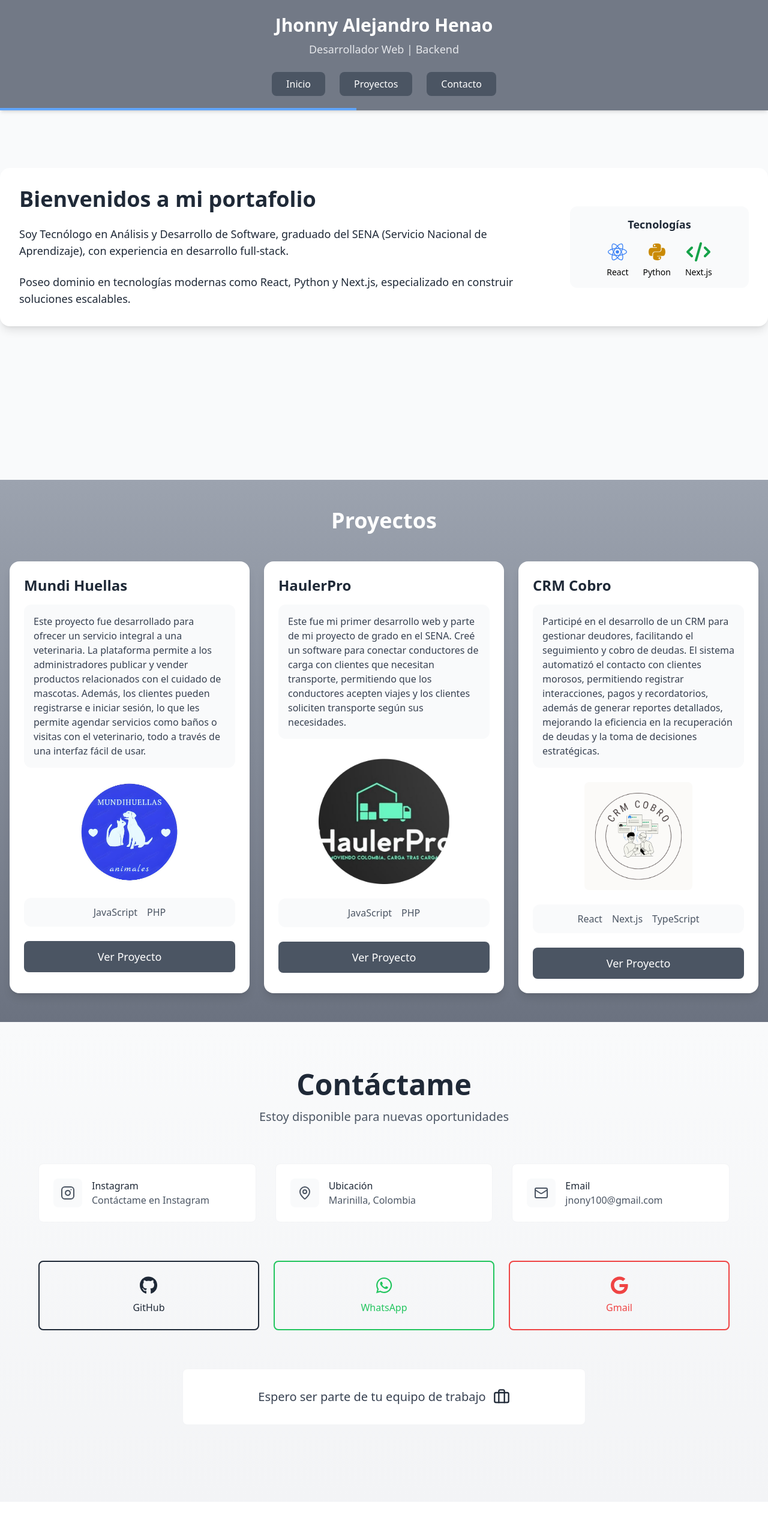
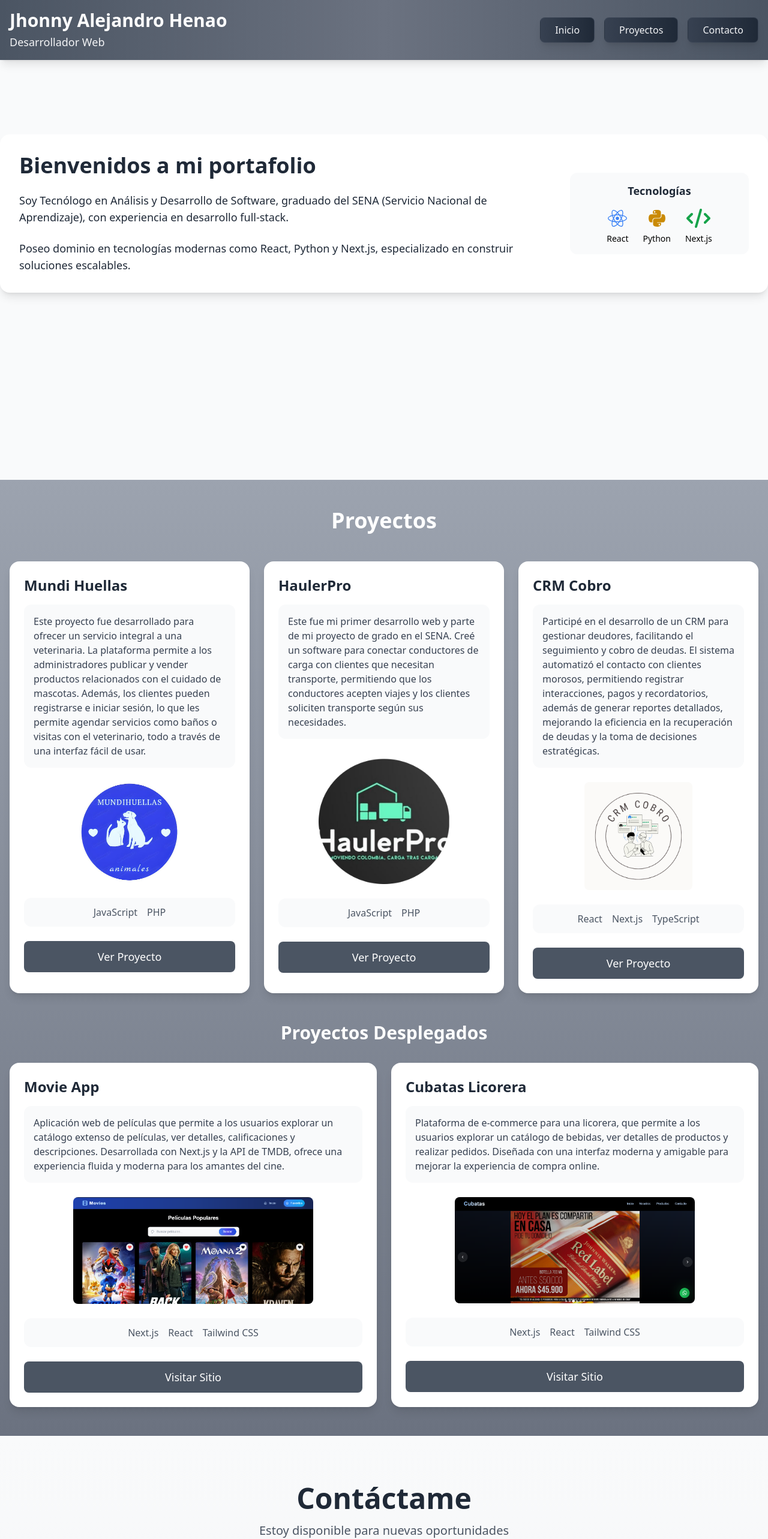
Before and after one commit to Jhonny-Henao/portafolio-jhonny, a Next.js app: page / in a window 1280 px wide. Shown: the top 2566 px of the page at 60% size. Before the commit the page ends 2504 px from the top, so only its background shows below. Built offline with nearby package versions, Linux system fonts and the light colour scheme.

Commit message:
cambios proyectos y header

```diff
--- a/src/components/Header.tsx
+++ b/src/components/Header.tsx
@@ -4,23 +4,16 @@ import React, { useEffect, useState } from 'react';
 import { FontAwesomeIcon } from '@fortawesome/react-fontawesome';
 import { faReact, faPython } from '@fortawesome/free-brands-svg-icons';
 import { faCode } from '@fortawesome/free-solid-svg-icons';
-import { motion, AnimatePresence } from "framer-motion";
+import { motion } from "framer-motion";
 
 export const Header = () => {
   const [isScrolled, setIsScrolled] = useState(false);
-  const [scrollProgress, setScrollProgress] = useState(0);
   const [isMenuOpen, setIsMenuOpen] = useState(false);
 
+  useEffect(() => {
     const handleScroll = () => {
-    const scrollPosition = window.scrollY;
-    const windowHeight = window.innerHeight;
-    const documentHeight = document.documentElement.scrollHeight;
-    const scrollProgress = (scrollPosition / (documentHeight - windowHeight)) * 100;
-    setScrollProgress(scrollProgress);
-    setIsScrolled(scrollPosition > 50);
+      setIsScrolled(window.scrollY > 50);
     };
-
-  useEffect(() => {
     window.addEventListener('scroll', handleScroll);
     return () => window.removeEventListener('scroll', handleScroll);
   }, []);
@@ -37,110 +30,82 @@ export const Header = () => {
     }
   };
 
-  const headerVariants = {
-    initial: { y: -100 },
-    animate: { y: 0, transition: { type: "spring", stiffness: 100 } },
-  };
-
-  const navItemVariants = {
-    hidden: { opacity: 0, y: 20 },
-    visible: (i: number) => ({
-      opacity: 1,
-      y: 0,
-      transition: {
-        delay: i * 0.1,
-        duration: 0.5,
-      },
-    }),
-  };
-
   return (
     <div className="flex flex-col min-h-screen bg-gray-50">
       <motion.header
-        variants={headerVariants}
-        initial="initial"
-        animate="animate"
-        className={`
-          bg-gray-500/95 backdrop-blur-sm
-          flex flex-col items-center
-          py-4 md:py-6
-          transition-all duration-300
-          ${isScrolled ? 'sticky top-0 z-50 shadow-xl' : 'relative shadow-md'}
-        `}
+        initial={{ y: -100, opacity: 0 }}
+        animate={{
+          y: 0,
+          opacity: 1,
+          transition: {
+            type: "spring",
+            stiffness: 100,
+            damping: 20
+          }
+        }}
+        className="fixed top-0 w-full z-50 bg-gradient-to-r from-gray-600 via-gray-500 to-gray-600 shadow-lg backdrop-blur-lg"
       >
-        {/* Barra de progreso */}
-        <motion.div
-          initial={{ width: 0 }}
-          animate={{ width: `${scrollProgress}%` }}
-          className="absolute bottom-0 left-0 h-1 bg-blue-400"
-        />
-
-        {/* Nombre y título */}
-        <motion.div
-          initial={{ opacity: 0, y: 20 }}
-          animate={{ opacity: 1, y: 0 }}
-          className="text-center"
-        >
+        <div className="max-w-7xl mx-auto px-4 w-full py-4">
+          <div className="flex flex-col md:flex-row items-center justify-between">
+            {/* Título y subtítulo */}
+            <motion.div className="text-center md:text-left">
               <motion.h1
-            className={`
-              text-white font-bold
-              transition-all duration-300
-              ${isScrolled ? 'text-xl md:text-2xl' : 'text-2xl md:text-3xl'}
-            `}
+                whileHover={{ scale: 1.05 }}
+                className="text-white font-bold text-2xl md:text-3xl"
               >
                 Jhonny Alejandro Henao
               </motion.h1>
 
-          <motion.p
-            className={`
-              text-gray-200 mt-2
-              transition-all duration-300
-              ${isScrolled ? 'text-sm' : 'text-base md:text-lg'}
-            `}
-          >
-            Desarrollador Web | Backend
-          </motion.p>
+              <motion.div className="text-gray-100 mt-1 text-base md:text-lg">
+                Desarrollador Web
+              </motion.div>
             </motion.div>
 
-        {/* Menú hamburguesa para móvil */}
-        <button
+            {/* Menú hamburguesa - solo visible en móvil */}
+            <motion.button
               onClick={() => setIsMenuOpen(!isMenuOpen)}
-          className="md:hidden absolute right-4 top-4 text-white p-2"
+              className="md:hidden mt-4 text-white p-2"
+              whileHover={{ scale: 1.1 }}
+              whileTap={{ scale: 0.9 }}
             >
-          <div className="w-6 h-0.5 bg-white mb-1.5"></div>
-          <div className="w-6 h-0.5 bg-white mb-1.5"></div>
-          <div className="w-6 h-0.5 bg-white"></div>
-        </button>
+              <motion.div
+                className="w-6 h-0.5 bg-white mb-1.5 transition-transform"
+                animate={{
+                  rotate: isMenuOpen ? 45 : 0,
+                  y: isMenuOpen ? 6 : 0
+                }}
+              />
+              <motion.div
+                className="w-6 h-0.5 bg-white mb-1.5 transition-opacity"
+                animate={{ opacity: isMenuOpen ? 0 : 1 }}
+              />
+              <motion.div
+                className="w-6 h-0.5 bg-white transition-transform"
+                animate={{
+                  rotate: isMenuOpen ? -45 : 0,
+                  y: isMenuOpen ? -6 : 0
+                }}
+              />
+            </motion.button>
 
             {/* Navegación */}
-        <AnimatePresence>
-          <motion.nav
-            className={`
+            <nav className={`
               ${isMenuOpen ? 'flex' : 'hidden md:flex'}
               flex-col md:flex-row
-              gap-4 md:gap-6
-              mt-4 md:mt-6
+              gap-4
+              mt-4 md:mt-0
               w-full md:w-auto
               items-center
-            `}
-          >
-            {['inicio', 'proyectos', 'contacto'].map((section, i) => (
-              <motion.a
+            `}>
+              {['inicio', 'proyectos', 'contacto'].map((section) => (
+                <motion.button
                   key={section}
-                custom={i}
-                variants={navItemVariants}
-                initial="hidden"
-                animate="visible"
-                whileHover={{ scale: 1.05 }}
-                whileTap={{ scale: 0.95 }}
-                onClick={(e) => {
-                  e.preventDefault();
-                  scrollToSection(section);
-                }}
-                className={`
-                  bg-gray-600
-                  hover:bg-white hover:text-gray-600
-                  text-white font-medium
+                  onClick={() => scrollToSection(section)}
+                  className="
+                    bg-gradient-to-r from-gray-700 to-gray-800
+                    hover:from-gray-800 hover:to-gray-900
+                    text-gray-100
+                    font-medium
                     py-2 px-6
                     rounded-lg
                     focus:outline-none
@@ -148,30 +113,37 @@ export const Header = () => {
                     focus:ring-gray-400
                     transition-all
                     duration-300
-                  w-[80%] md:w-auto
+                    w-full md:w-auto
                     text-center
-                  ${isScrolled ? 'text-sm' : 'text-base'}
-                `}
+                    shadow-lg
+                    border border-gray-600/30
+                  "
+                  whileHover={{ scale: 1.05 }}
+                  whileTap={{ scale: 0.95 }}
                 >
                   {section.charAt(0).toUpperCase() + section.slice(1)}
-              </motion.a>
+                </motion.button>
               ))}
-          </motion.nav>
-        </AnimatePresence>
+            </nav>
+          </div>
+        </div>
       </motion.header>
 
-      {/* Sección de inicio */}
+      {/* Espacio para compensar el header fijo */}
+      <div className="mt-32" />
+
+      {/* Resto del contenido igual */}
       <motion.section
         id="inicio"
         className="bg-white shadow-lg rounded-2xl p-4 md:p-8 max-w-7xl mx-auto my-6 md:my-10 mt-16 md:mt-24"
       >
+        {/* ... resto del contenido igual ... */}
         <motion.div
           className="grid md:grid-cols-[3fr_1fr] gap-4 md:gap-6 items-center"
           initial={{ opacity: 0, y: 50 }}
           animate={{ opacity: 1, y: 0 }}
           transition={{ duration: 0.8 }}
         >
-          {/* Texto principal */}
           <motion.div
             initial={{ opacity: 0, x: -50 }}
             animate={{ opacity: 1, x: 0 }}
@@ -184,18 +156,17 @@ export const Header = () => {
             >
               Bienvenidos a mi portafolio
             </motion.h2>
-            <motion.p className="text-base md:text-lg text-gray-800 leading-relaxed mb-4 md:mb-6">
+            <div className="text-base md:text-lg text-gray-800 leading-relaxed mb-4 md:mb-6">
               Soy Tecnólogo en Análisis y Desarrollo de Software, graduado del
               SENA (Servicio Nacional de Aprendizaje), con experiencia en
               desarrollo full-stack.
-            </motion.p>
-            <motion.p className="text-base md:text-lg text-gray-800 leading-relaxed">
+            </div>
+            <div className="text-base md:text-lg text-gray-800 leading-relaxed">
               Poseo dominio en tecnologías modernas como React, Python y Next.js,
               especializado en construir soluciones escalables.
-            </motion.p>
+            </div>
           </motion.div>
 
-          {/* Tecnologías */}
           <motion.div
             className="flex flex-col items-center space-y-4 md:space-y-6 mt-6 md:mt-0"
             initial={{ opacity: 0, x: 50 }}
--- a/src/components/Proyectos.tsx
+++ b/src/components/Proyectos.tsx
@@ -1,7 +1,7 @@
 "use client";
 
 import React, { useEffect, useState } from "react";
-import { motion, useScroll, useTransform } from "framer-motion";
+import { motion } from "framer-motion";
 import ModalMundiHuellas from "@/components/ModalMundiHuellas";
 import ModalCrmCobro from '@/components/ModalCrmCobro';
 import ModalHaulerPro from "@/components/ModalHaulerPro";
@@ -10,9 +10,6 @@ export const Proyectos: React.FC = () => {
   const [isModalMundiHuellas, setIsModalMundiHuellas] = useState(false);
   const [isModalCrmCobro, setIsModalCrmCobro] = useState(false);
   const [isModalHaulerPro, setIsModalHaulerPro] = useState(false);
-
-  const { scrollYProgress } = useScroll();
-  const opacity = useTransform(scrollYProgress, [0, 0.3], [0, 1]);
 
   const projectVariants = {
     hidden: { opacity: 0, y: 20 },
@@ -73,11 +70,29 @@ export const Proyectos: React.FC = () => {
     }
   ];
 
+  const deployedProjects = [
+    {
+      title: "Movie App",
+      description: "Aplicación web de películas que permite a los usuarios explorar un catálogo extenso de películas, ver detalles, calificaciones y descripciones. Desarrollada con Next.js y la API de TMDB, ofrece una experiencia fluida y moderna para los amantes del cine.",
+      image: "/img/movie-app.png",
+      imageWidth: "400px",
+      technologies: ["Next.js", "React", "Tailwind CSS"],
+      link: "https://movie-app-git-main-jhonny-henaos-projects.vercel.app/page?page=1"
+    },
+    {
+      title: "Cubatas Licorera",
+      description: "Plataforma de e-commerce para una licorera, que permite a los usuarios explorar un catálogo de bebidas, ver detalles de productos y realizar pedidos. Diseñada con una interfaz moderna y amigable para mejorar la experiencia de compra online.",
+      image: "/img/cubatas.png",
+      imageWidth: "400px",
+      technologies: ["Next.js", "React", "Tailwind CSS"],
+      link: "https://cubatas-licorera.vercel.app/"
+    }
+  ];
+
   return (
-    <motion.div
+    <div
       id="proyectos"
       className="min-h-screen bg-gradient-to-b from-gray-400 to-gray-500 py-12"
-      style={{ opacity }}
     >
       <motion.h1
         className="text-4xl font-bold text-white text-center mb-12"
@@ -163,10 +178,99 @@ export const Proyectos: React.FC = () => {
         ))}
       </div>
 
+      {/* Sección de proyectos desplegados */}
+      <div className="max-w-7xl mx-auto mt-12">
+        <motion.h2
+          className="text-3xl font-bold text-white text-center mb-8"
+          initial={{ opacity: 0, y: -20 }}
+          animate={{ opacity: 1, y: 0 }}
+          transition={{ duration: 0.6 }}
+        >
+          Proyectos Desplegados
+        </motion.h2>
+
+        <div className="grid grid-cols-1 md:grid-cols-2 gap-6 px-4">
+          {deployedProjects.map((project, index) => (
+            <motion.div
+              key={project.title}
+              custom={index}
+              variants={projectVariants}
+              initial="hidden"
+              whileInView="visible"
+              viewport={{ once: true }}
+              className="bg-white rounded-2xl p-6 shadow-lg hover:shadow-xl transition-all duration-300"
+            >
+              <motion.h2
+                className="text-2xl font-bold text-gray-800 mb-4"
+                whileHover={{ scale: 1.02 }}
+              >
+                {project.title}
+              </motion.h2>
+
+              <motion.div
+                className="bg-gray-50 p-4 rounded-xl mb-6"
+                whileHover={{ scale: 1.01 }}
+              >
+                <p className="text-gray-700 text-base">
+                  {project.description}
+                </p>
+              </motion.div>
+
+              <motion.div
+                className="flex justify-center mb-6"
+                variants={imageVariants}
+                whileHover="hover"
+              >
+                <div
+                  className="rounded-lg overflow-hidden"
+                  style={{ width: project.imageWidth }}
+                >
+                  <motion.img
+                    src={project.image}
+                    alt={`Screenshot ${project.title}`}
+                    className="w-full h-full object-cover"
+                    whileHover={{ scale: 1.05 }}
+                    transition={{ duration: 0.3 }}
+                  />
+                </div>
+              </motion.div>
+
+              <motion.div
+                className="bg-gray-50 rounded-xl p-3 mb-6"
+                whileHover={{ scale: 1.02 }}
+              >
+                <div className="flex justify-center gap-4">
+                  {project.technologies.map((tech) => (
+                    <motion.span
+                      key={tech}
+                      className="text-gray-600 font-medium"
+                      whileHover={{ scale: 1.1, color: "#374151" }}
+                    >
+                      {tech}
+                    </motion.span>
+                  ))}
+                </div>
+              </motion.div>
+
+              <motion.a
+                href={project.link}
+                target="_blank"
+                rel="noopener noreferrer"
+                className="block w-full bg-gray-600 text-white rounded-lg py-3 text-lg font-medium hover:bg-gray-700 transition-colors text-center"
+                whileHover={{ scale: 1.02 }}
+                whileTap={{ scale: 0.98 }}
+              >
+                Visitar Sitio
+              </motion.a>
+            </motion.div>
+          ))}
+        </div>
+      </div>
+
       <ModalMundiHuellas isOpen={isModalMundiHuellas} onClose={() => setIsModalMundiHuellas(false)} />
       <ModalCrmCobro isOpenCrm={isModalCrmCobro} onCloseCrm={() => setIsModalCrmCobro(false)} />
       <ModalHaulerPro isOpenHuaulerPro={isModalHaulerPro} onCloseHaulerPro={() => setIsModalHaulerPro(false)} />
-    </motion.div>
+    </div>
   );
 };
 
```
Also changed, not shown: public/img/cubatas.png (added), public/img/movie-app.png (added). Lines whose indentation alone changed are shown as unchanged.
